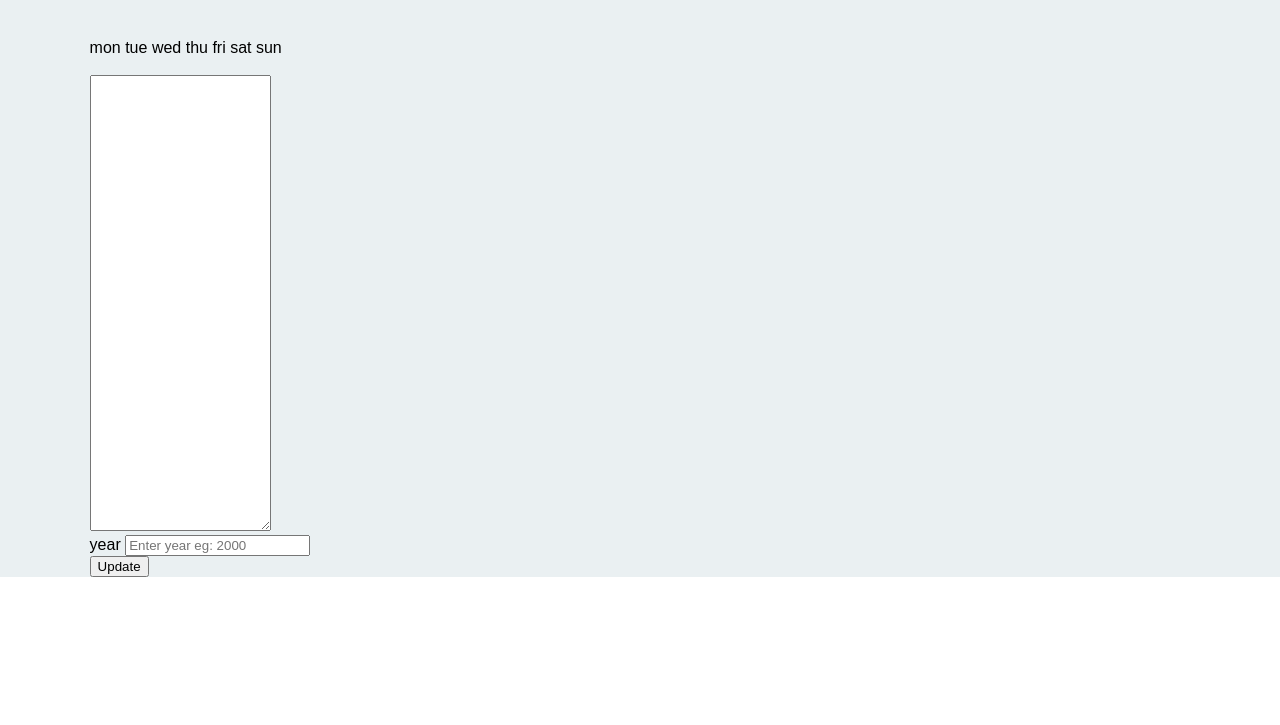
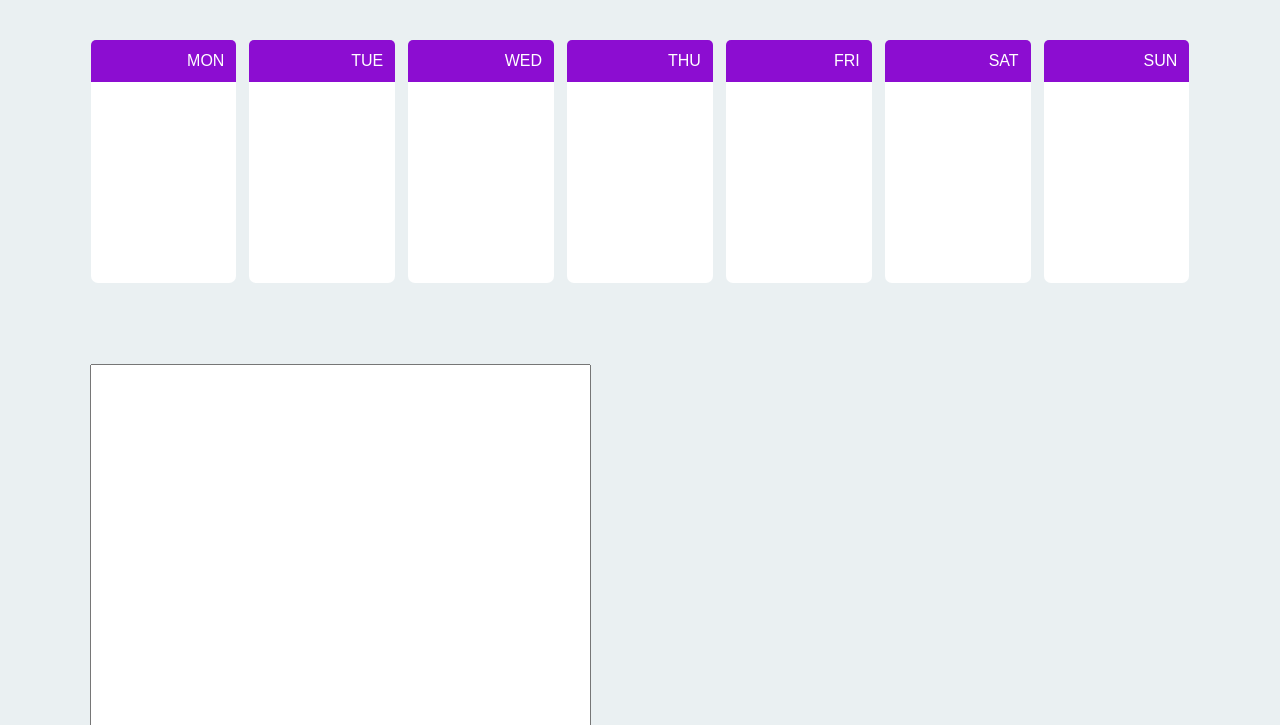
Before and after one commit to Shirly-D/BirthdayCalender, a website: page index.html in a window 1280 px wide. Shown: the part 75-800 px from the top of the page. Drawn offline with Linux system fonts and the light colour scheme.

Commit message:
birthday clock style commit

```diff
--- a/assets/css/style.css
+++ b/assets/css/style.css
@@ -117,11 +117,6 @@ header h2 {
   text-transform: capitalize;
 }
 
-
-
-
-
-
 /*=================================
   Header styling ends here
 =================================*/
@@ -129,6 +124,60 @@ header h2 {
 /*=================================
   main styling starts here
 =================================*/
+
+.birthday {
+  display: flex;
+  justify-content: space-between;
+}
+
+.birthday__block {
+  width: 14%;
+  border: 1px solid transparent;
+  border-radius: 8px;
+  margin-left: 1%;
+  text-align: right;
+  text-transform: uppercase;
+}
+
+.birthday__block:first-child { margin-left: 0; }
+
+.birthday__block__text {
+  padding: 12px;
+  border-bottom: 1px solid;
+  border-radius: 5px 5px 0 0;
+  background-color: #8C0DD1;
+  color: #FFFFFF;
+}
+
+.birthday-display {
+  height: 200px;
+  border-radius: 0 0 7px 7px;
+  background-color: #FFFFFF;
+}
+
+form { margin: 80px 0; }
+form textarea { width: 45%; }
+
+form .main-div {
+  margin: 55px 0 20px 10%;
+  display: inline-block;
+  vertical-align: top;
+}
+
+form .input-section { width: 28%; }
+
+.input-section label {
+  margin-bottom: 10px;
+  display: block;
+  font-size: 25px;
+  text-transform: capitalize;
+}
+
+.input-section input {
+  width: 90%;
+  padding: 10px;
+  font-size: 18px;
+}
 
 
 
```
